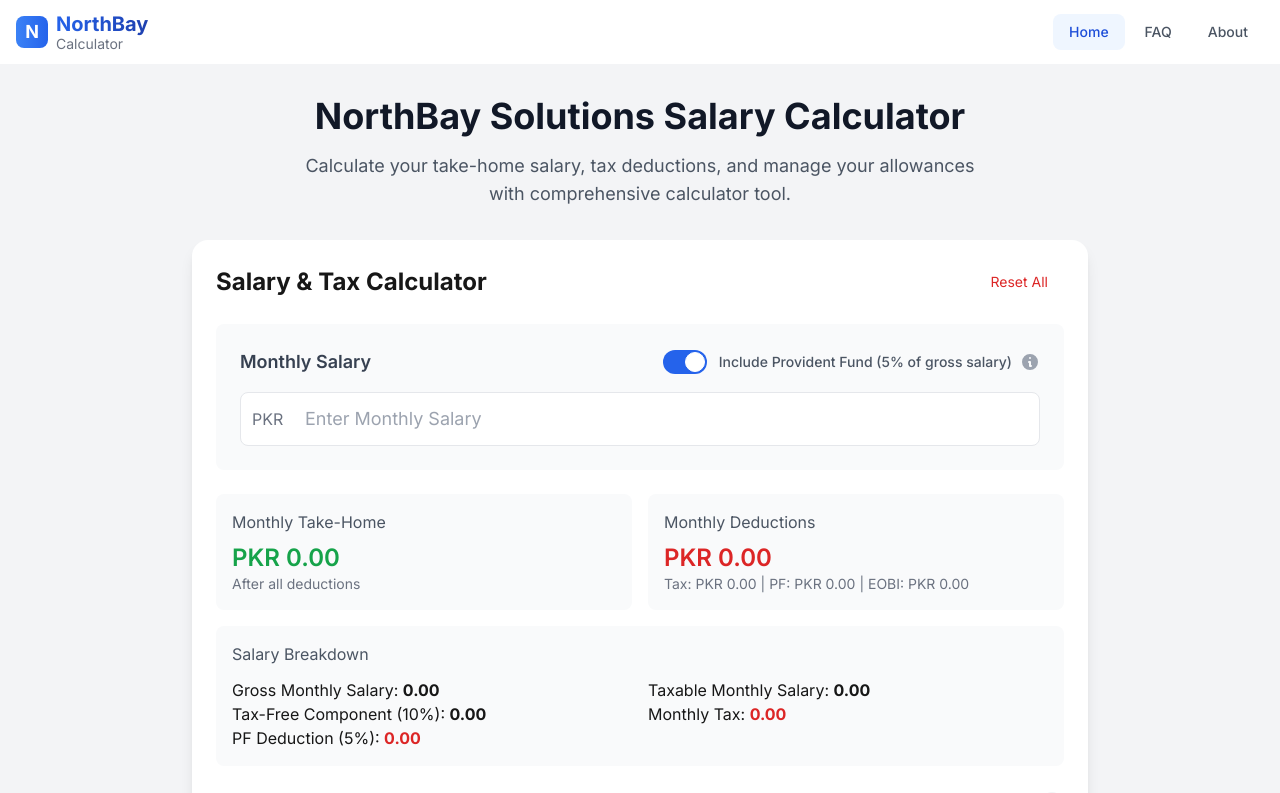
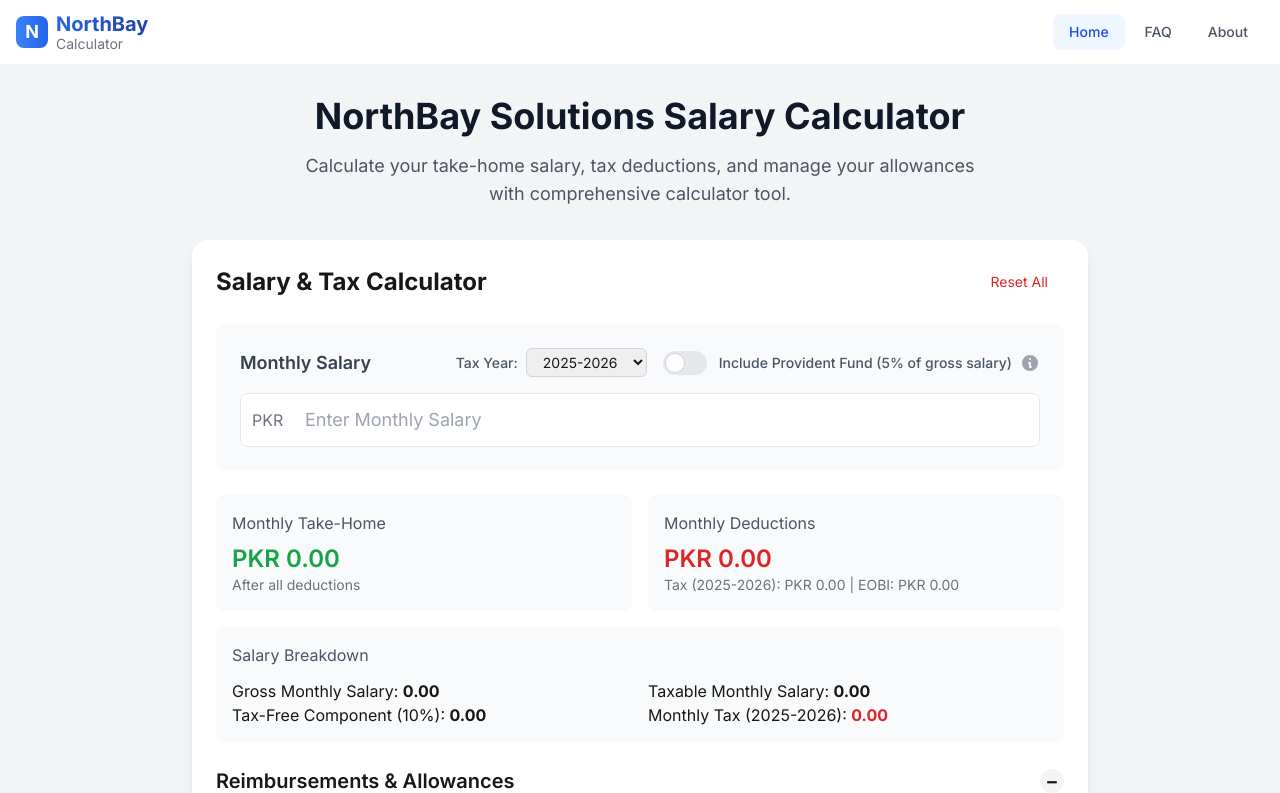
Before and after one commit to ahtasham-nbs/salary-tool, a Next.js app: page / in a window 1280 px wide. Shown: the top 793 px of the page. Built offline with nearby package versions, Linux system fonts and the light colour scheme.

Commit message:
New fiscal year added in dropdown

```diff
--- a/app/changelog/constant.ts
+++ b/app/changelog/constant.ts
@@ -1,4 +1,16 @@
 export const CHANGE_LOGS = [
+    {
+        date: "2025-02-13",
+        title: "Tax Year Selection Feature",
+        description: "Added support for multiple tax years (2024-2025 and 2025-2026) with updated tax rates. Users can now switch between different fiscal years to compare tax calculations. The 2025-2026 tax year includes new rates with reduced tax burden for lower income brackets and additional 9% surcharge for amounts over 10 million PKR.",
+        tag: "Feature"
+    },
+    {
+        date: "2025-02-13",
+        title: "PF Toggle Default Change 😴",
+        description: "Changed the default state of Provident Fund toggle to OFF by default. Now users need to actively opt-in for PF calculations instead of having it enabled automatically. This gives users more control over their calculations!",
+        tag: "Enhancement"
+    },
     {
         date: "2025-02-12",
         title: "EOBI Deduction Implementation",
--- a/components/SalaryCalculator.tsx
+++ b/components/SalaryCalculator.tsx
@@ -12,7 +12,8 @@ import {Allowances} from '@/types';
 const STORAGE_KEYS = {
     SALARY: 'salary_calculator_salary',
     ALLOWANCES: 'salary_calculator_allowances',
-    INCLUDE_PF: 'salary_calculator_include_pf'
+    INCLUDE_PF: 'salary_calculator_include_pf',
+    YEAR: 'salary_calculator_year'
 };
 
 
@@ -33,7 +34,8 @@ export default function SalaryCalculator() {
     const [allowances, setAllowances] = useState<Allowances>(initialAllowances);
     const [isLoading, setIsLoading] = useState(true);
     const [isReimbursementsOpen, setIsReimbursementsOpen] = useState(true);
-    const [includePF, setIncludePF] = useState<boolean>(true);
+    const [includePF, setIncludePF] = useState<boolean>(false);
+    const [selectedYear, setSelectedYear] = useState<'2024-2025' | '2025-2026'>('2025-2026');
 
 
     useEffect(() => {
@@ -54,6 +56,12 @@ export default function SalaryCalculator() {
                 const savedPFPreference = localStorage.getItem(STORAGE_KEYS.INCLUDE_PF);
                 if (savedPFPreference !== null) {
                     setIncludePF(savedPFPreference === 'true');
+                }
+
+
+                const savedYear = localStorage.getItem(STORAGE_KEYS.YEAR);
+                if (savedYear !== null && (savedYear === '2024-2025' || savedYear === '2025-2026')) {
+                    setSelectedYear(savedYear as '2024-2025' | '2025-2026');
                 }
 
 
@@ -114,9 +122,19 @@ export default function SalaryCalculator() {
         }
     };
 
+    // Save year preference to localStorage
+    const handleYearChange = (newYear: '2024-2025' | '2025-2026') => {
+        setSelectedYear(newYear);
+        try {
+            localStorage.setItem(STORAGE_KEYS.YEAR, newYear);
+        } catch (error) {
+            console.error('Error saving year preference:', error);
+        }
+    };
+
     const salaryCalculation = useMemo(() => {
-        return calculateSalaryBreakdown(salary, includePF);
-    }, [salary, includePF]);
+        return calculateSalaryBreakdown(salary, includePF, selectedYear);
+    }, [salary, includePF, selectedYear]);
 
     if (isLoading) {
         return <Loader/>;
@@ -134,9 +152,11 @@ export default function SalaryCalculator() {
                             localStorage.removeItem(STORAGE_KEYS.SALARY);
                             localStorage.removeItem(STORAGE_KEYS.ALLOWANCES);
                             localStorage.removeItem(STORAGE_KEYS.INCLUDE_PF);
+                            localStorage.removeItem(STORAGE_KEYS.YEAR);
                             setSalary(0);
                             setAllowances(initialAllowances);
                             setIncludePF(true);
+                            setSelectedYear('2024-2025');
                         } catch (error) {
                             console.error('Error clearing data:', error);
                         }
@@ -148,10 +168,24 @@ export default function SalaryCalculator() {
             </div>
 
             <div className="space-y-6">
-                {/* Salary Input with PF Toggle */}
+                {/* Salary Input with PF Toggle and Year Selection */}
                 <div className="bg-gray-50 rounded-lg p-6">
                     <div className="flex flex-col md:flex-row md:items-center md:justify-between gap-4 mb-4">
                         <h3 className="text-lg font-semibold text-gray-700">Monthly Salary</h3>
+                        <div className="flex items-center gap-4">
+                            {/* Year Selection Dropdown */}
+                            <div className="flex items-center gap-2">
+                                <label className="text-sm font-medium text-gray-600">Tax Year:</label>
+                                <select
+                                    value={selectedYear}
+                                    onChange={(e) => handleYearChange(e.target.value as '2024-2025' | '2025-2026')}
+                                    className="px-3 py-1 text-sm border border-gray-300 rounded-md focus:outline-none focus:ring-2 focus:ring-blue-500 focus:border-transparent"
+                                >
+                                    <option value="2024-2025">2024-2025</option>
+                                    <option value="2025-2026">2025-2026</option>
+                                </select>
+                            </div>
+
                             <div className="flex items-center">
                                 <label className="relative inline-flex items-center cursor-pointer">
                                     <input
@@ -180,6 +214,7 @@ export default function SalaryCalculator() {
                                 </button>
                             </div>
                         </div>
+                    </div>
 
                     <SalaryInput
                         value={salary}
@@ -187,7 +222,7 @@ export default function SalaryCalculator() {
                     />
                 </div>
 
-                <ResultsSummary calculation={salaryCalculation} showPF={includePF}/>
+                <ResultsSummary calculation={salaryCalculation} showPF={includePF} selectedYear={selectedYear}/>
 
                 <div className="mt-8">
                     <button
--- a/components/calculator/ResultsSummary.tsx
+++ b/components/calculator/ResultsSummary.tsx
@@ -4,9 +4,10 @@ import { formatCurrency } from '@/utils/calculations';
 interface ResultsSummaryProps {
   calculation: SalaryCalculation;
   showPF: boolean;
+  selectedYear?: '2024-2025' | '2025-2026';
 }
 
-export default function ResultsSummary({ calculation, showPF }: ResultsSummaryProps) {
+export default function ResultsSummary({ calculation, showPF, selectedYear = '2024-2025' }: ResultsSummaryProps) {
   const {
     grossSalary,
     taxFreePortion,
@@ -33,7 +34,7 @@ export default function ResultsSummary({ calculation, showPF }: ResultsSummaryPr
           PKR {formatCurrency(taxPerMonth + (showPF ? pfDeduction : 0) + eobiDeduction)}
         </div>
         <div className="text-sm text-gray-500">
-          Tax: PKR {formatCurrency(taxPerMonth)}
+          Tax ({selectedYear}): PKR {formatCurrency(taxPerMonth)}
           {showPF && ` | PF: PKR ${formatCurrency(pfDeduction)}`}
           {` | EOBI: PKR ${formatCurrency(eobiDeduction)}`}
         </div>
@@ -49,7 +50,7 @@ export default function ResultsSummary({ calculation, showPF }: ResultsSummaryPr
           </div>
           <div>
             <p>Taxable Monthly Salary: <span className="font-bold">{formatCurrency(taxableSalary)}</span></p>
-            <p>Monthly Tax: <span className="font-bold text-red-600">{formatCurrency(taxPerMonth)}</span></p>
+            <p>Monthly Tax ({selectedYear}): <span className="font-bold text-red-600">{formatCurrency(taxPerMonth)}</span></p>
           </div>
         </div>
       </div>
--- a/types/index.ts
+++ b/types/index.ts
@@ -6,6 +6,7 @@ export interface SalaryCalculation {
   salaryAfterTax: number;
   pfDeduction: number;
   eobiDeduction: number;
+  year?: '2024-2025' | '2025-2026';
 }
 
 export interface Allowances {
--- a/utils/calculations.ts
+++ b/utils/calculations.ts
@@ -20,7 +20,43 @@ export function calculateTax24to25(amount: number): number {
   return Math.round(taxAmount);
 }
 
-export function calculateSalaryBreakdown(monthlySalary: number, includePF: boolean = true): SalaryCalculation {
+export function calculateTax25to26(amount: number): number {
+  let originalAmount = amount;
+  let taxAmount = 0;
+
+  if (amount > 600000 && amount <= 1200000) {
+    amount -= 600000;
+    taxAmount = amount * 0.01;
+  } else if (amount > 1200000 && amount <= 2200000) {
+    amount -= 1200000;
+    taxAmount = 6000 + amount * 0.11;
+  } else if (amount > 2200000 && amount <= 3200000) {
+    amount -= 2200000;
+    taxAmount = 116000 + amount * 0.23;
+  } else if (amount > 3200000 && amount <= 4100000) {
+    amount -= 3200000;
+    taxAmount = 346000 + amount * 0.30;
+  } else if (amount > 4100000) {
+    amount -= 4100000;
+    taxAmount = 616000 + amount * 0.35;
+  }
+
+  if (originalAmount > 10000000) {
+    taxAmount = taxAmount * 1.09;
+  }
+
+  return Math.round(taxAmount);
+}
+
+export function calculateTax(amount: number, year: '2024-2025' | '2025-2026'): number {
+  if (year === '2025-2026') {
+    return calculateTax25to26(amount);
+  } else {
+    return calculateTax24to25(amount);
+  }
+}
+
+export function calculateSalaryBreakdown(monthlySalary: number, includePF: boolean = true, year: '2024-2025' | '2025-2026' = '2024-2025'): SalaryCalculation {
   if (!monthlySalary || isNaN(monthlySalary)) {
     return {
       grossSalary: 0,
@@ -36,7 +72,7 @@ export function calculateSalaryBreakdown(monthlySalary: number, includePF: boole
   const taxFreePortion = monthlySalary * 0.1;
   const taxableSalary = monthlySalary - taxFreePortion;
   const yearlyTaxableSalary = taxableSalary * 12;
-  const yearlyTax = calculateTax24to25(yearlyTaxableSalary);
+  const yearlyTax = calculateTax(yearlyTaxableSalary, year);
   const monthlyTax = yearlyTax / 12;
   const pfDeduction = includePF ? monthlySalary * 0.05 : 0;
   const eobiDeduction = EOBI_DEDUCTION;
```
Lines whose indentation alone changed are shown as unchanged.
